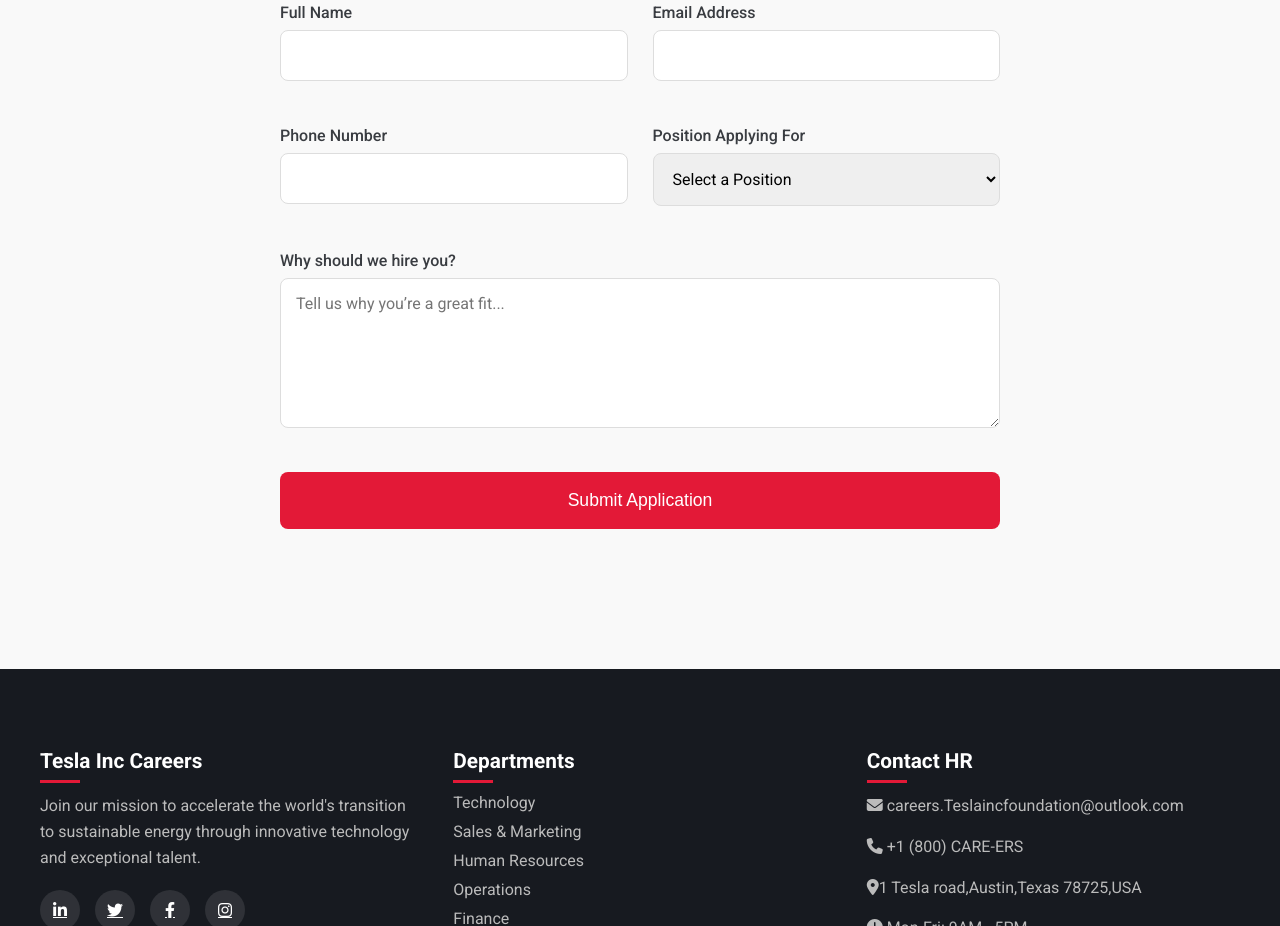
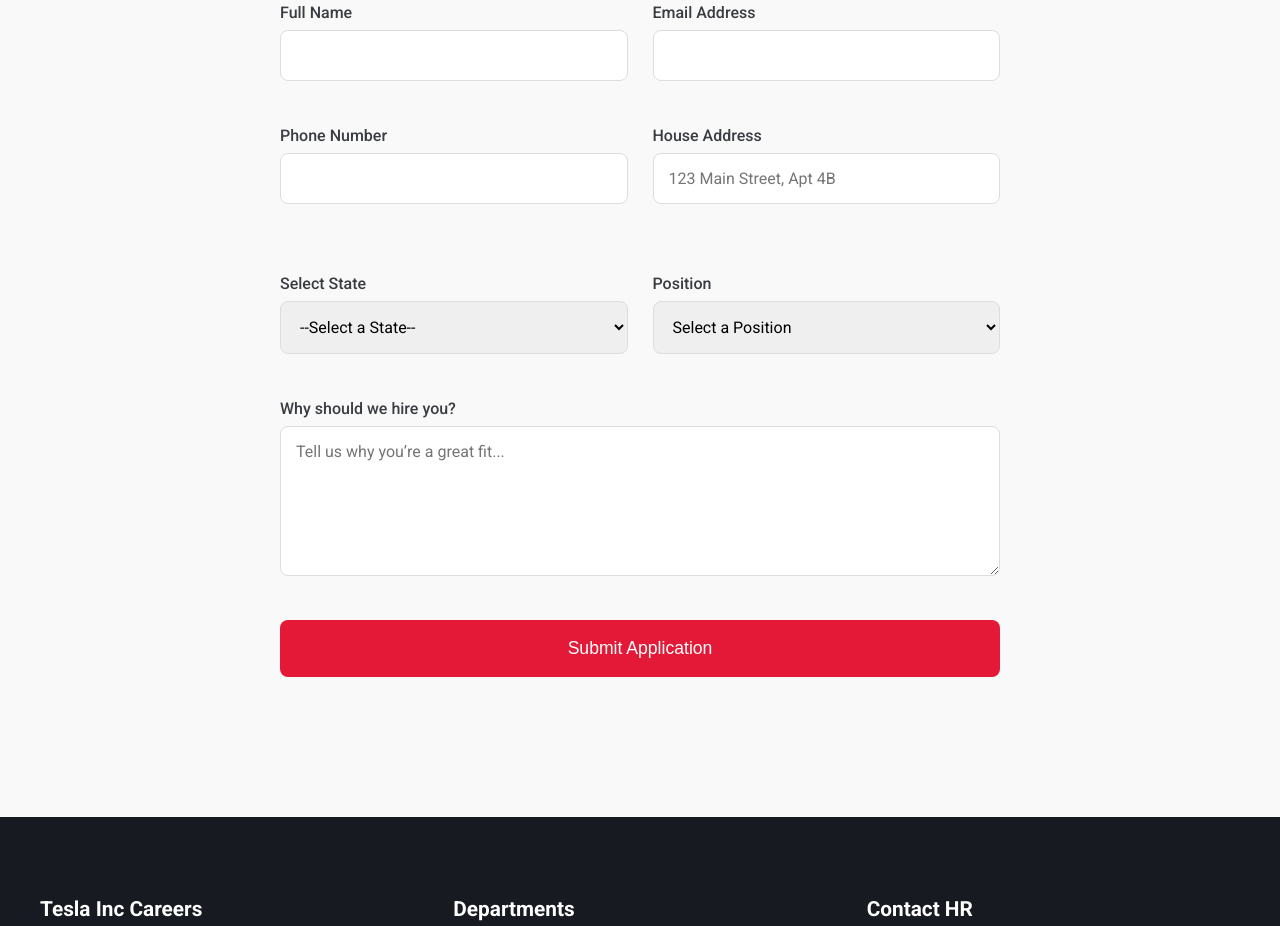
Before and after one commit to BigBen98thousand/TeslaInc, a plain HTML site: page job.html in a window 1280 px wide. Shown: the part 1414-2340 px from the top of the page. Drawn offline with Linux system fonts and the light colour scheme.

Commit message:
Update job.html

```diff
--- a/job.html
+++ b/job.html
@@ -3,7 +3,7 @@
 <head>
     <meta charset="UTF-8">
     <meta name="viewport" content="width=device-width, initial-scale=1.0">
-    <title>Tesla Ink | Careers</title>
+    <title>Tesla Inc | Careers</title>
     <link rel="stylesheet" href="https://cdnjs.cloudflare.com/ajax/libs/font-awesome/6.4.0/css/all.min.css">
     <link href="https://fonts.googleapis.com/css2?family=Roboto:wght@300;400;500;700&family=Montserrat:wght@600;700&display=swap" rel="stylesheet">
     <style>
@@ -818,8 +818,74 @@
           <label for="phone">Phone Number</label>
           <input type="tel" id="phone" name="phone" required>
         </div>
+
+<div class="form-row">
+<div class="form-group">
+    <label for="house-address">House Address</label>
+<input type="text" id="house-address" name="house-address" placeholder="123 Main Street, Apt 4B" required>
+</div>
+</div>
+
+<div class="form-group">
+<label for="us-state">Select State</label>
+<select id="us-state" name="us-state">
+  <option value="">--Select a State--</option>
+  <option value="Alabama">Alabama</option>
+  <option value="Alaska">Alaska</option>
+  <option value="Arizona">Arizona</option>
+  <option value="Arkansas">Arkansas</option>
+  <option value="California">California</option>
+  <option value="Colorado">Colorado</option>
+  <option value="Connecticut">Connecticut</option>
+  <option value="Delaware">Delaware</option>
+  <option value="Florida">Florida</option>
+  <option value="Georgia">Georgia</option>
+  <option value="Hawaii">Hawaii</option>
+  <option value="Idaho">Idaho</option>
+  <option value="Illinois">Illinois</option>
+  <option value="Indiana">Indiana</option>
+  <option value="Iowa">Iowa</option>
+  <option value="Kansas">Kansas</option>
+  <option value="Kentucky">Kentucky</option>
+  <option value="Louisiana">Louisiana</option>
+  <option value="Maine">Maine</option>
+  <option value="Maryland">Maryland</option>
+  <option value="Massachusetts">Massachusetts</option>
+  <option value="Michigan">Michigan</option>
+  <option value="Minnesota">Minnesota</option>
+  <option value="Mississippi">Mississippi</option>
+  <option value="Missouri">Missouri</option>
+  <option value="Montana">Montana</option>
+  <option value="Nebraska">Nebraska</option>
+  <option value="Nevada">Nevada</option>
+  <option value="New Hampshire">New Hampshire</option>
+  <option value="New Jersey">New Jersey</option>
+  <option value="New Mexico">New Mexico</option>
+  <option value="New York">New York</option>
+  <option value="North Carolina">North Carolina</option>
+  <option value="North Dakota">North Dakota</option>
+  <option value="Ohio">Ohio</option>
+  <option value="Oklahoma">Oklahoma</option>
+  <option value="Oregon">Oregon</option>
+  <option value="Pennsylvania">Pennsylvania</option>
+  <option value="Rhode Island">Rhode Island</option>
+  <option value="South Carolina">South Carolina</option>
+  <option value="South Dakota">South Dakota</option>
+  <option value="Tennessee">Tennessee</option>
+  <option value="Texas">Texas</option>
+  <option value="Utah">Utah</option>
+  <option value="Vermont">Vermont</option>
+  <option value="Virginia">Virginia</option>
+  <option value="Washington">Washington</option>
+  <option value="West Virginia">West Virginia</option>
+  <option value="Wisconsin">Wisconsin</option>
+  <option value="Wyoming">Wyoming</option>
+</select>
+</div>
+
+
         <div class="form-group">
-          <label for="position">Position Applying For</label>
+          <label for="position">Position</label>
           <select id="position" name="position" required>
             <option value="">Select a Position</option>
             <option value="Driver">Driver</option>
```
